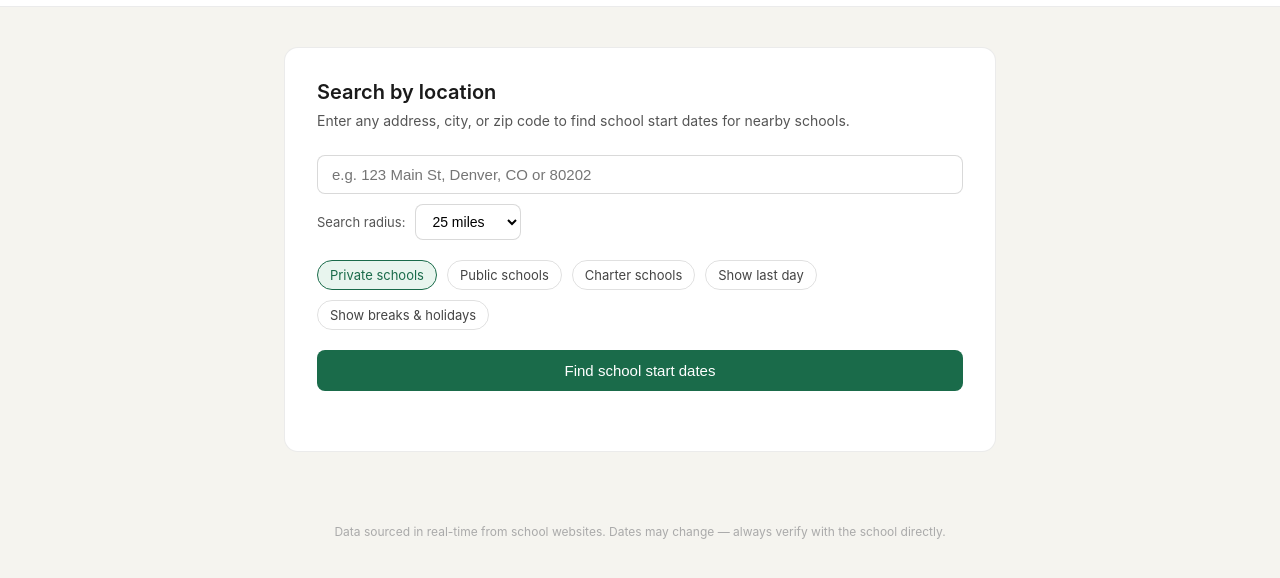
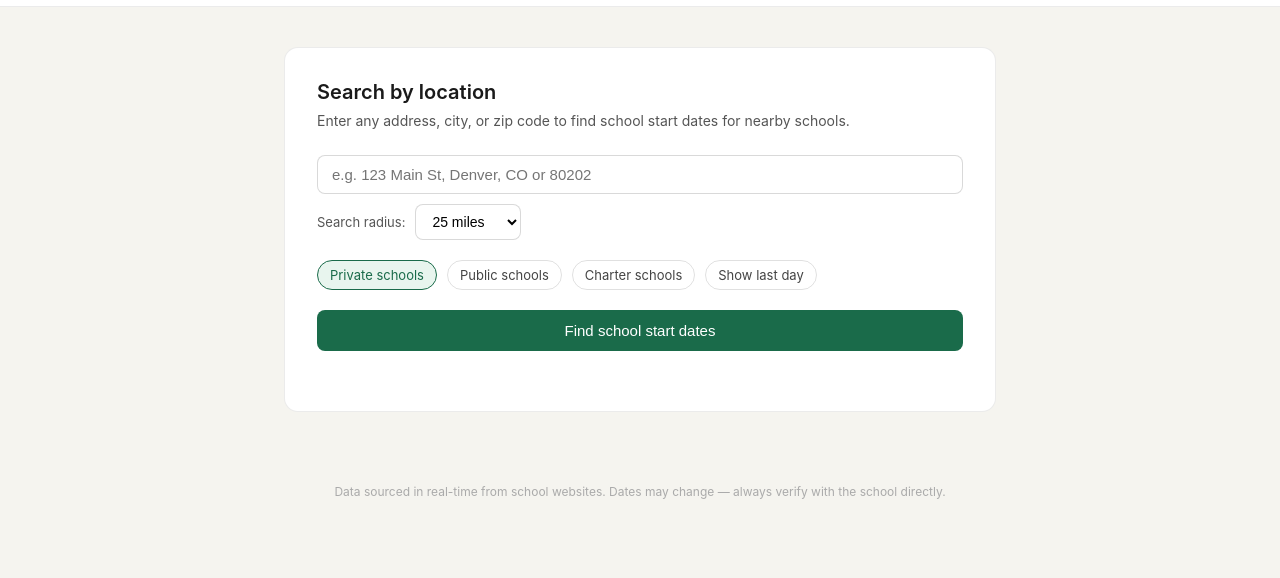
Before and after one commit to ameliabaldwin-alpha/school-start-dates, a website: page public/index.html in a window 1280 px wide. Shown: the part 72-650 px from the top of the page. Drawn offline with Linux system fonts and the light colour scheme.

Commit message:
Update index.html

```diff
--- a/public/index.html
+++ b/public/index.html
@@ -112,7 +112,7 @@
       <label class="checkbox-label" data-key="includePublic">Public schools</label>
       <label class="checkbox-label" data-key="includeCharter">Charter schools</label>
       <label class="checkbox-label" data-key="showLastDay">Show last day</label>
-      <label class="checkbox-label" data-key="showCalendar">Show breaks &amp; holidays</label>
+      <label class="checkbox-label" data-key="showCalendar" style="display:none">Show breaks &amp; holidays</label>
     </div>
     <button id="searchBtn" onclick="runSearch()">
       <div class="spinner" id="spinner"></div>
```
